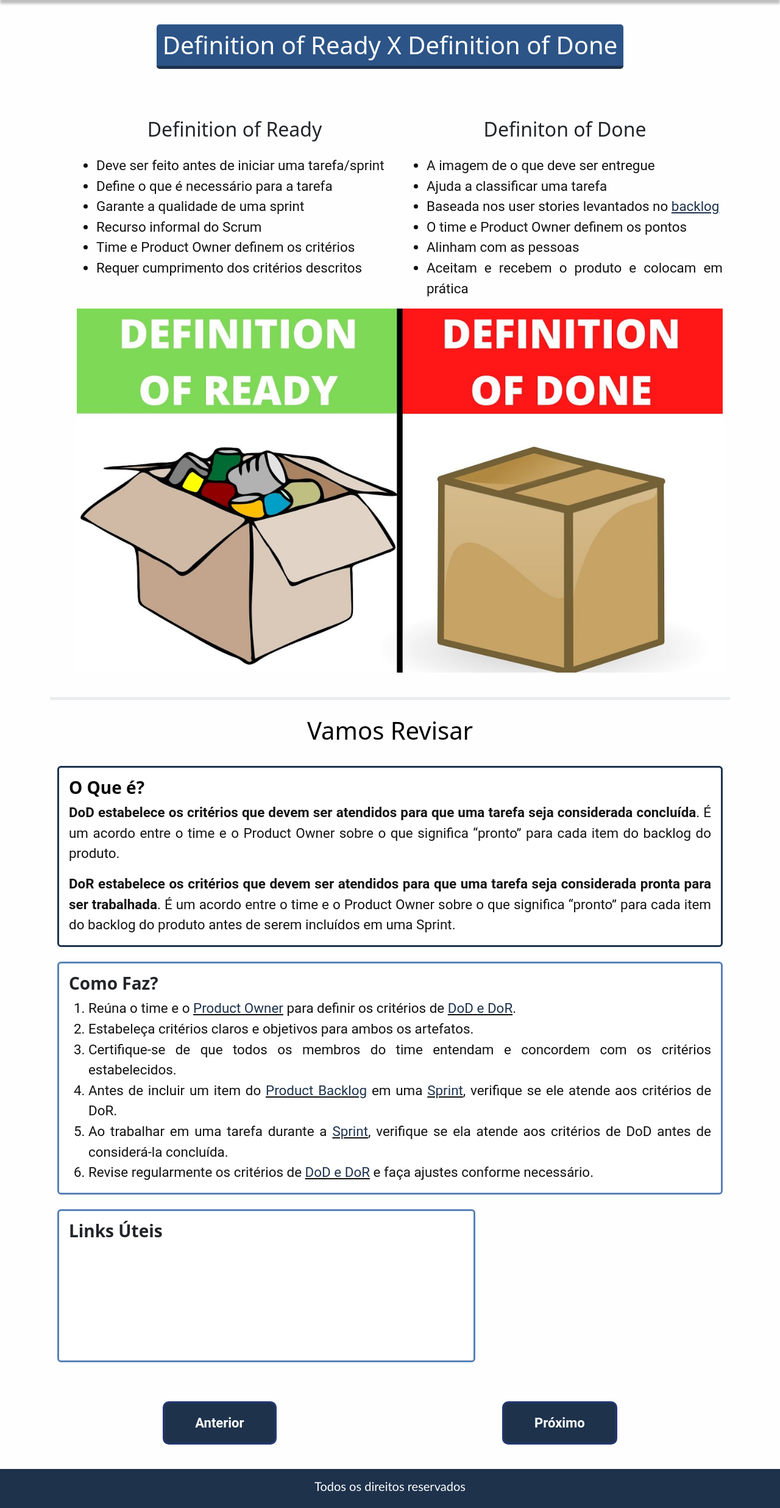
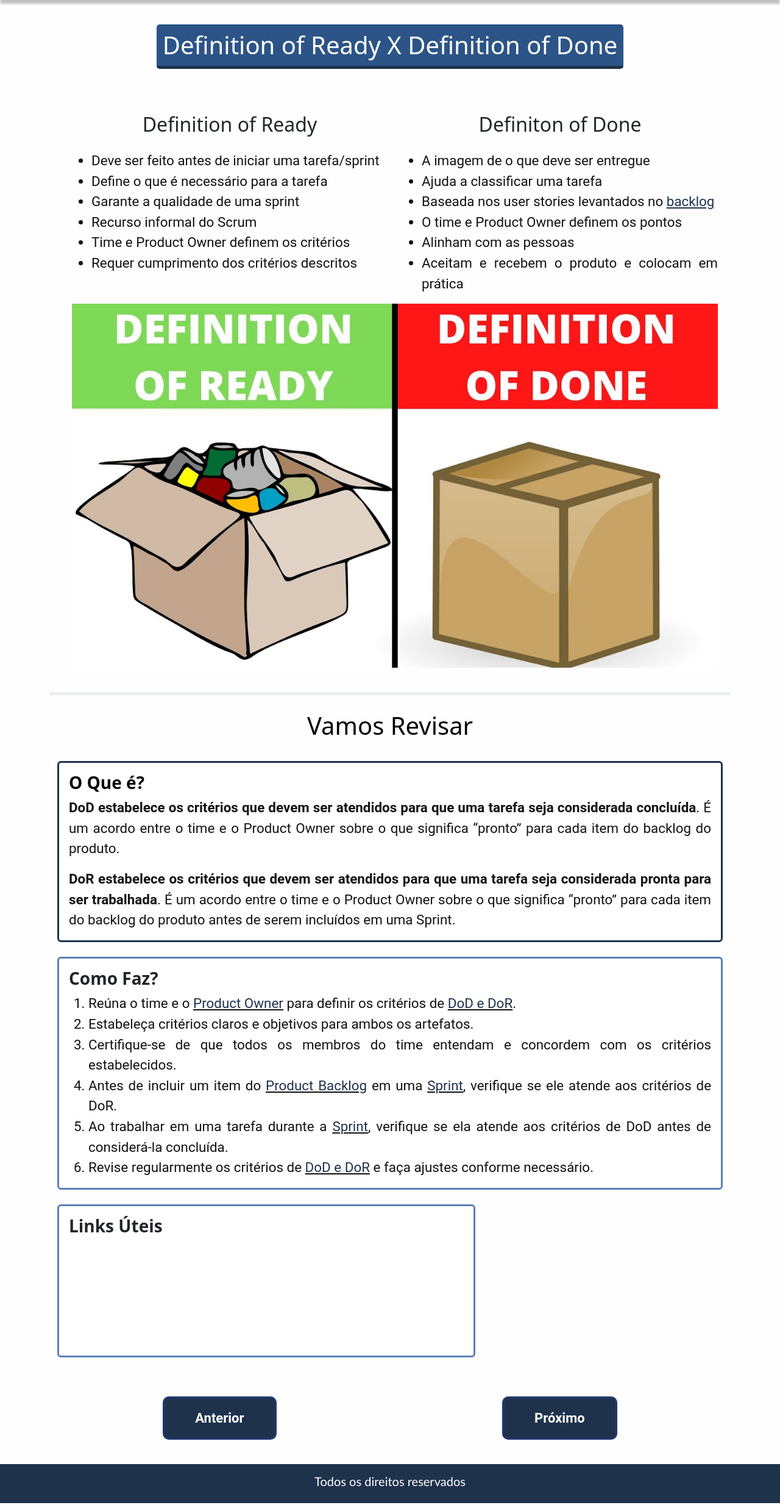
Before and after one commit to BrunoVieira003/ScrumAcademy, a Flask app: page /dor-dod in a window 1280 px wide. Shown: the part 82-2555 px from the top of the page at 61% size. Run offline with Flask 2, Linux system fonts and the light colour scheme; some libraries are stand-ins or nearby versions; grey boxes are pictures that could not be loaded.

Commit message:
problema margem dor-dod

```diff
--- a/templates/dor-dod.html
+++ b/templates/dor-dod.html
@@ -7,7 +7,7 @@
 <br>
 
 
-<section class="container row m-3 p-3">
+<section class="container row m-2 p-3">
 
   <div class="col-lg-6">
     <h2 class="text-center">Definition of Ready</h2>
```
